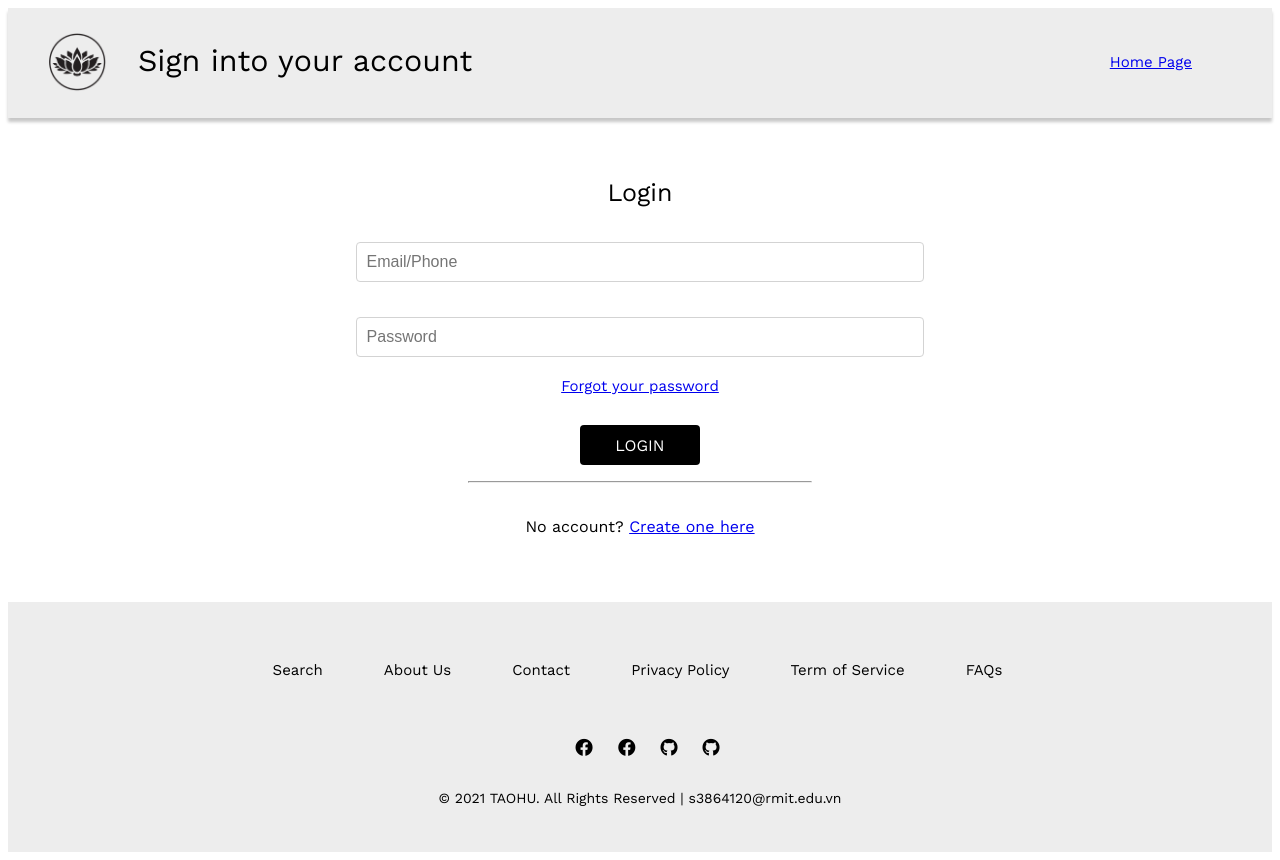
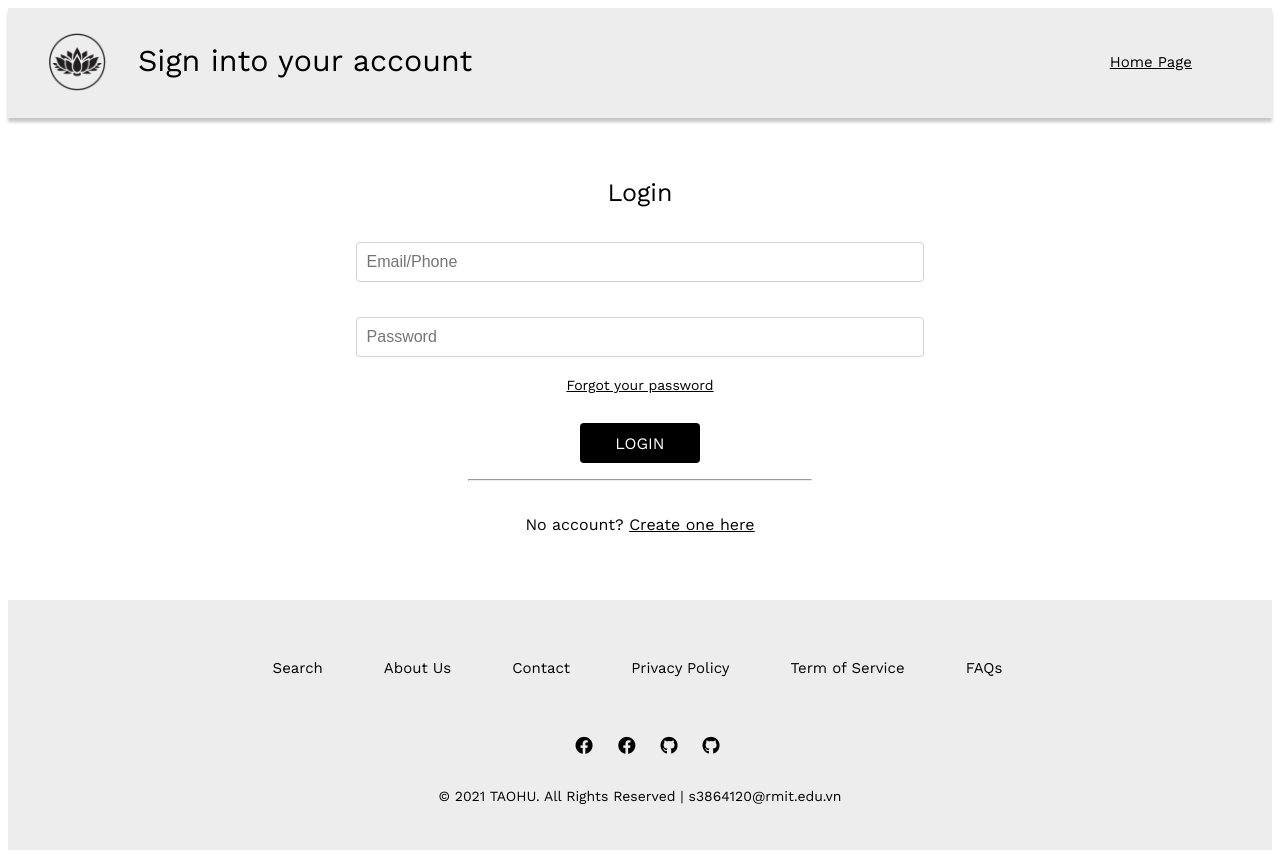
Before and after one commit to lacnham/Full-Stack-Assignment, a PHP site: page /Login_box.html in a window 1280 px wide. Run offline with PHP 8.4, Linux system fonts and the light colour scheme.

Commit message:
login page fixing link color

```diff
--- a/css.css
+++ b/css.css
@@ -56,6 +56,15 @@
     padding: 5px 0px 0px 30px;
     font-size: 1.9rem;
     font-family: "Work Sans", sans-serif;
+}
+
+.home-link a{
+    color: #000000;
+    text-decoration: underline;
+}
+
+.home-link a:hover{
+    color:rgb(146, 146, 146)
 }
 
 /* FOOTER */
@@ -218,7 +227,15 @@ footer img{
     padding-bottom: 30px;
     padding-top: 10px;
     font-family: "Work Sans", sans-serif;
-    font-size: 15px;
+    font-size: 14px;
+}
+
+.forgot-pass a{
+    color: black;
+}
+
+.forgot-pass a:hover{
+    color: rgb(138, 138, 138);
 }
 
 .login-container form .btn{
@@ -249,3 +266,12 @@ footer img{
     text-align: center;
     font-family: "Work Sans", sans-serif;
 }
+
+.login-container .no-account a{
+    text-decoration: ;
+    color: rgb(0, 0, 0);
+}
+
+.login-container .no-account a:hover{
+    color: rgb(139, 139, 139);
+}
```
